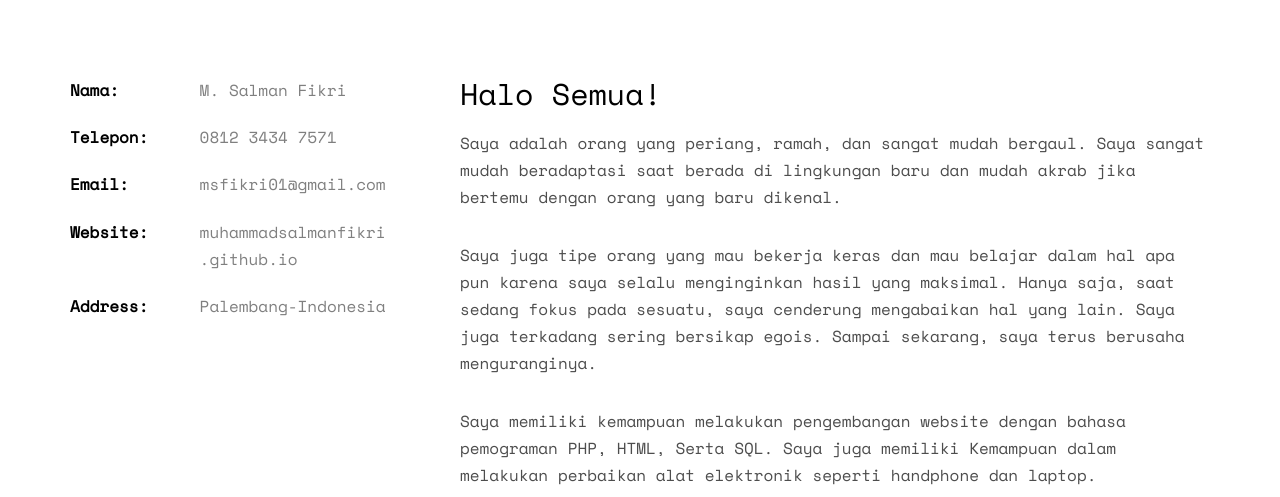
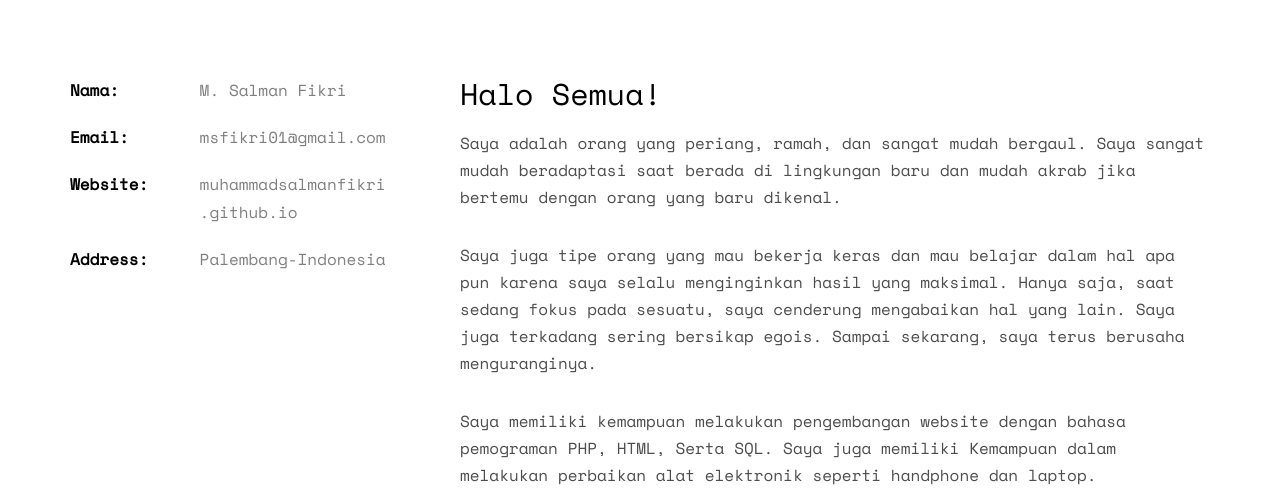
Before and after one commit to MuhammadSalmanFikri/MuhammadSalmanFikri.github.io, a plain HTML site: page index.html in a window 1280 px wide. Shown: the part 995-1492 px from the top of the page. Drawn offline with nearby package versions, Linux system fonts and the light colour scheme; files whose address does not match are found by name.

Commit message:
Update index.html

```diff
--- a/index.html
+++ b/index.html
@@ -70,7 +70,6 @@
 				<div class="col-md-4">
 					<ul class="info container">
 						<li><span class="first-block">Nama:</span><span class="second-block">M. Salman Fikri</span></li>
-						<li><span class="first-block">Telepon:</span><span class="second-block">0812 3434 7571</span></li>
 						<li><span class="first-block">Email:</span><span class="second-block">msfikri01@gmail.com</span></li>
 						<li><span class="first-block">Website:</span><span class="second-block">muhammadsalmanfikri<br>.github.io</span></li>
 						<li><span class="first-block">Address:</span><span class="second-block">Palembang-Indonesia</span></li>
```
